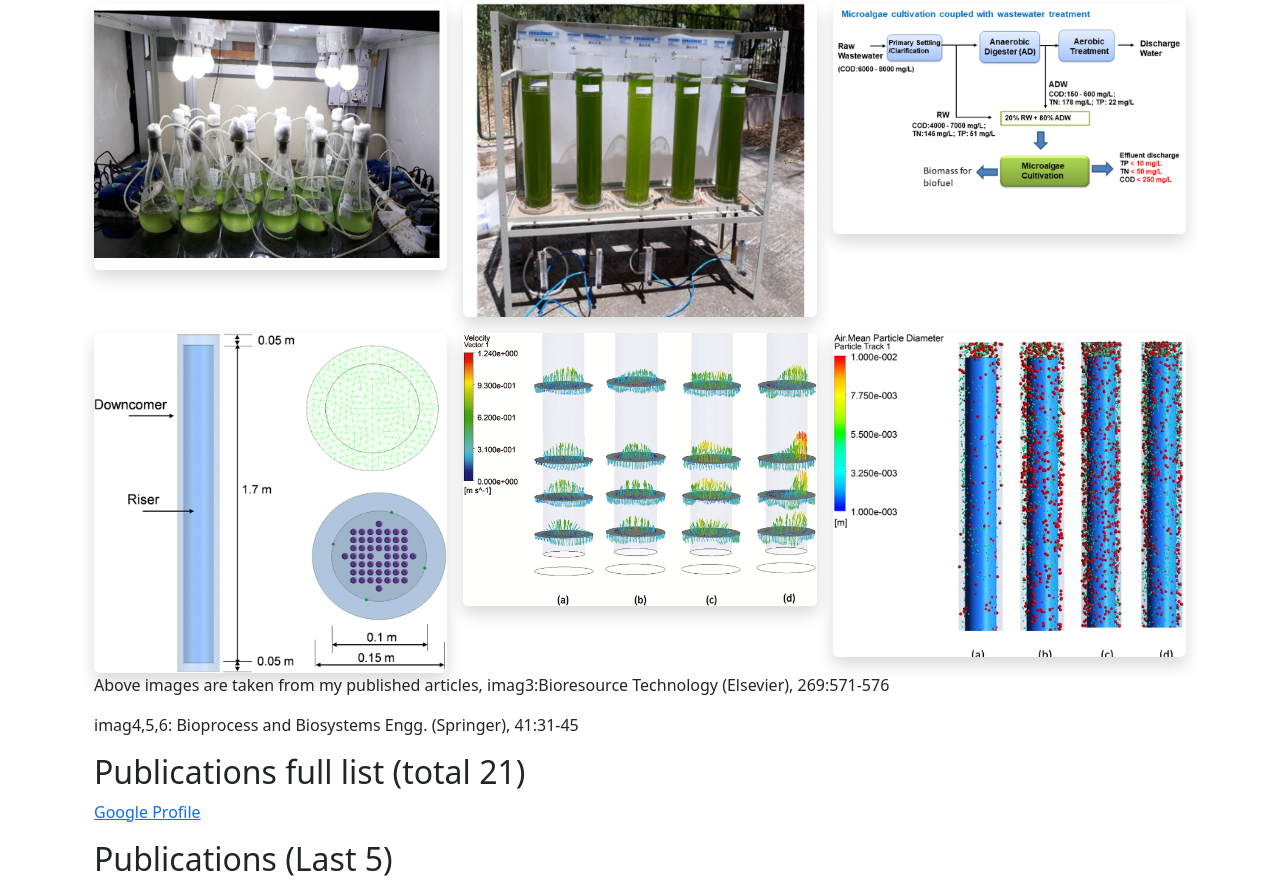
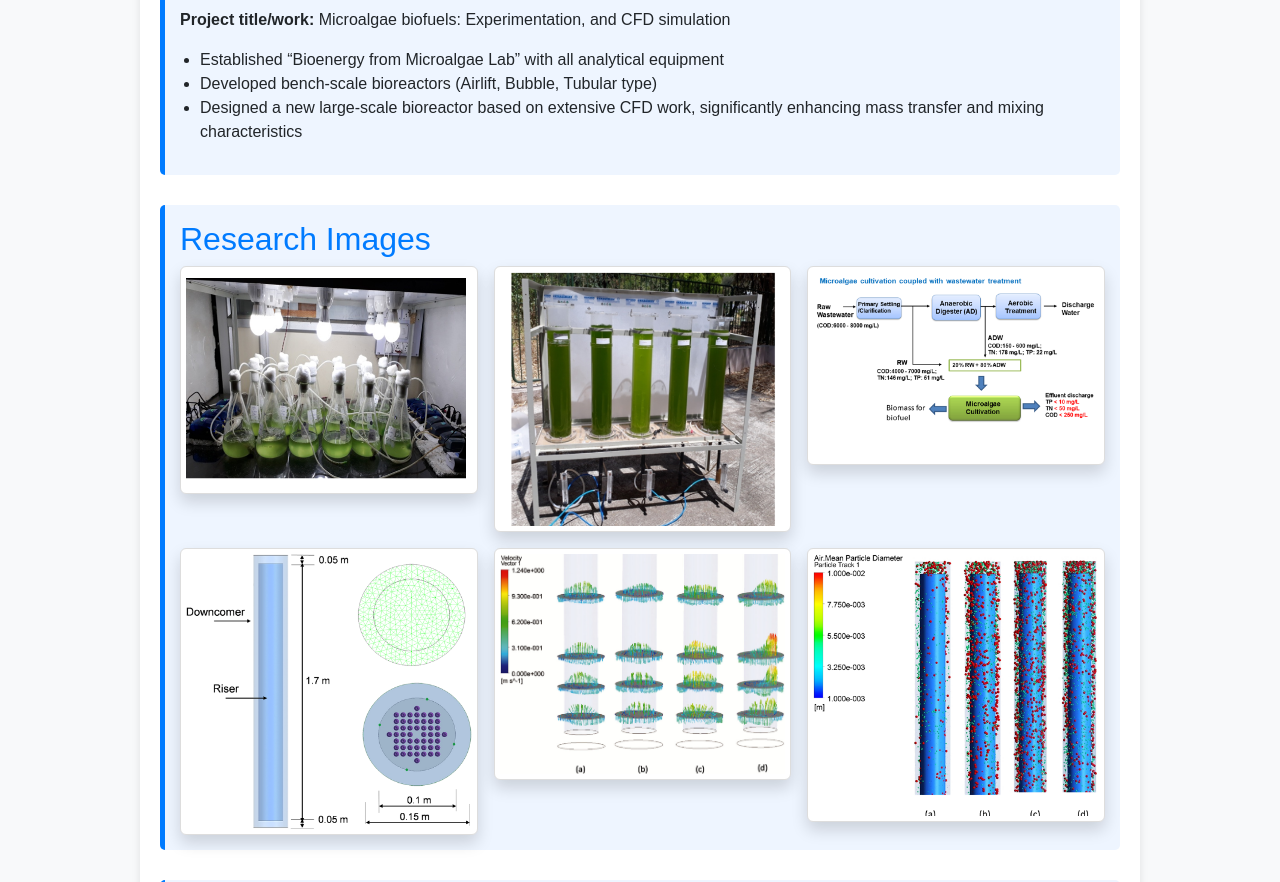
Before and after one commit to drpawar-chemicalengg/my-portfolio, a plain HTML site: page index.html in a window 1280 px wide. Shown: the part 1323-2205 px from the top of the page. Drawn offline with nearby package versions, Linux system fonts and the light colour scheme.

Commit message:
Update index.html

```diff
--- a/index.html
+++ b/index.html
@@ -5,10 +5,55 @@
     <meta name="viewport" content="width=device-width, initial-scale=1.0">
     <title>Research Portfolio</title>
     <link rel="stylesheet" href="https://cdn.jsdelivr.net/npm/bootstrap@5.3.0/dist/css/bootstrap.min.css">
-    <link rel="stylesheet" href="styles.css">
+    <style>
+        body {
+            background-color: #f8f9fa;
+            font-family: 'Arial', sans-serif;
+        }
+        .container {
+            max-width: 1000px;
+            background: #fff;
+            padding: 20px;
+            border-radius: 10px;
+            box-shadow: 0 4px 8px rgba(0, 0, 0, 0.1);
+        }
+        h1, h2, h3 {
+            color: #007bff;
+        }
+        .section {
+            margin-bottom: 30px;
+            padding: 15px;
+            border-left: 5px solid #007bff;
+            background: #eef5ff;
+            border-radius: 5px;
+        }
+        .section ul {
+            padding-left: 20px;
+        }
+        .img-fluid {
+            border: 1px solid #ddd;
+            padding: 5px;
+            background: #fff;
+            transition: transform 0.3s;
+        }
+        .img-fluid:hover {
+            transform: scale(1.05);
+        }
+        .btn-custom {
+            background-color: #007bff;
+            color: white;
+            padding: 10px 15px;
+            border-radius: 5px;
+            text-decoration: none;
+        }
+        .btn-custom:hover {
+            background-color: #0056b3;
+            color: white;
+        }
+    </style>
 </head>
 <body>
-    <div class="container my-4 p-4 bg-white rounded">
+    <div class="container my-4">
         <h1 class="text-center">Dr. Sanjay Pawar</h1>
 
         <div class="section">
@@ -16,7 +61,7 @@
             <p>@13+ years of teaching and research experience after regular PhD (2010).</p>
             <p>@Google Scholar citation 900+ and h-index = 16.</p>
             <p>@Proven track record of research with 21 international publications in journals of well-reputed publishers such as Elsevier, Taylor and Francis, Springer, and Wiley.</p>
-            <p><a href="https://www.scopus.com/authid/detail.uri?authorId=55436066600">Scopus Profile</a></p>
+            <p><a href="https://www.scopus.com/authid/detail.uri?authorId=55436066600" class="btn-custom">Scopus Profile</a></p>
             <p>@Over five years of experience handling research projects under DST Inspire Faculty Award (Equivalent to Assistant Professor IIT).</p>
             <p>@Guided 1 PhD student registered under Academic CSIR New Delhi.</p>
             <p>@Grant received so far: 35 lakhs from DST.</p>
@@ -25,7 +70,7 @@
 
         <div class="section">
             <h2>Education</h2>
-	    <p>Postdoc from Cranfield University UK (Sep 2013- Mar 2014) and Technical University of Lodz Poland ( Jan-June 2011)</p>
+            <p>Postdoc from Cranfield University UK (Sep 2013- Mar 2014) and Technical University of Lodz Poland (Jan-June 2011)</p>
             <p>Ph.D. in Chemical Engineering - ICT Mumbai (2010)</p>
             <p>M. Chem. Eng. - ICT Mumbai (2006)</p>
             <p>B.E. Chemical Engineering, Mumbai University (2003)</p>
@@ -39,7 +84,7 @@
             <p>Subjects: MTO I and II, Renewable Energy, CFD, and Python add-on courses</p>
 
             <h3>Self-Employment (Sept 2019 - Feb 2021)</h3>
-            <p>Area of Business: Algae for Health (Spirulina manufacturing unit),Certification courses in Software Engineering, Consulting, YouTuber</p>
+            <p>Area of Business: Algae for Health (Spirulina manufacturing unit), Certification courses in Software Engineering, Consulting, YouTuber</p>
 
 	    <h3>Past Employment (April 2014 – March 2019)</h3>
             <p><strong>CSIR-National Environmental Engineering Research Institute (NEERI), Nagpur- India</strong></p>
@@ -51,46 +96,24 @@
                 <li>Developed bench-scale bioreactors (Airlift, Bubble, Tubular type)</li>
                 <li>Designed a new large-scale bioreactor based on extensive CFD work, significantly enhancing mass transfer and mixing characteristics</li>
             </ul>
+
 	</div>
 
         <div class="section">
             <h2>Research Images</h2>
             <div class="row g-3">
-                <div class="col-md-4">
-                    <img src="Img1.png" class="img-fluid rounded shadow" alt="Research Image 1">
+                <div class="col-md-4"><img src="Img1.png" class="img-fluid rounded shadow" alt="Research Image 1"></div>
+                <div class="col-md-4"><img src="img2.png" class="img-fluid rounded shadow" alt="Research Image 2"></div>
+                <div class="col-md-4"><img src="img4.png" class="img-fluid rounded shadow" alt="Research Image 4"></div>
+                <div class="col-md-4"><img src="img7.png" class="img-fluid rounded shadow" alt="Research Image 7"></div>
+                <div class="col-md-4"><img src="img6.png" class="img-fluid rounded shadow" alt="Research Image 6"></div>
+                <div class="col-md-4"><img src="img5.png" class="img-fluid rounded shadow" alt="Research Image 5"></div>
             </div>
-                <div class="col-md-4">
-                    <img src="img2.png" class="img-fluid rounded shadow" alt="Research Image 2">
-                </div>
-
-                <div class="col-md-4">
-                    <img src="img4.png" class="img-fluid rounded shadow" alt="Research Image 4">
-                </div>
-				<div class="col-md-4">
-                    <img src="img7.png" class="img-fluid rounded shadow" alt="Research Image 7">
-                </div>
-				<div class="col-md-4">
-                    <img src="img6.png" class="img-fluid rounded shadow" alt="Research Image 6">
-                </div>
-				<div class="col-md-4">
-                    <img src="img5.png" class="img-fluid rounded shadow" alt="Research Image 5">
-                </div>
-            </div>
-        </div>
-         <div class="section">
-			<p>Above images are taken from my published articles, imag3:Bioresource Technology
-				(Elsevier), 269:571-576
-			</p>
-			<p>imag4,5,6: Bioprocess and
-				Biosystems Engg. (Springer), 41:31-45
-			</p>
-
         </div>
 
         <div class="section">
             <h2>Publications full list (total 21)</h2>
-			<p><a href="https://scholar.google.com/citations?user=H3NahqwAAAAJ&hl=en">Google Profile</a></p>
-            <h2>Publications (Last 5)</h2>
+            <p><a href="https://scholar.google.com/citations?user=H3NahqwAAAAJ&hl=en" class="btn-custom">Google Profile</a></p>
      	  <ul>
                 <li>Suvidha Gupta, RA Pandey and Sanjay Pawar (2018) Current practices and challenges in using
 		microalgae for treatment of nutrient rich wastewater from agro-based industries. Science of the
@@ -109,6 +132,7 @@ Biosystems Engg. (Springer, IF 3.8), 42:331-344.</li>
 		draft tube configurations on hydrodynamics, cells suspension, and shear rate. Bioprocess and
 		Biosystems Engg. (Springer, IF 3.8), 41:31-45.</li>
             </ul>
+
 	</div>
 
         <div class="section">
```
Lines whose indentation alone changed are shown as unchanged.
